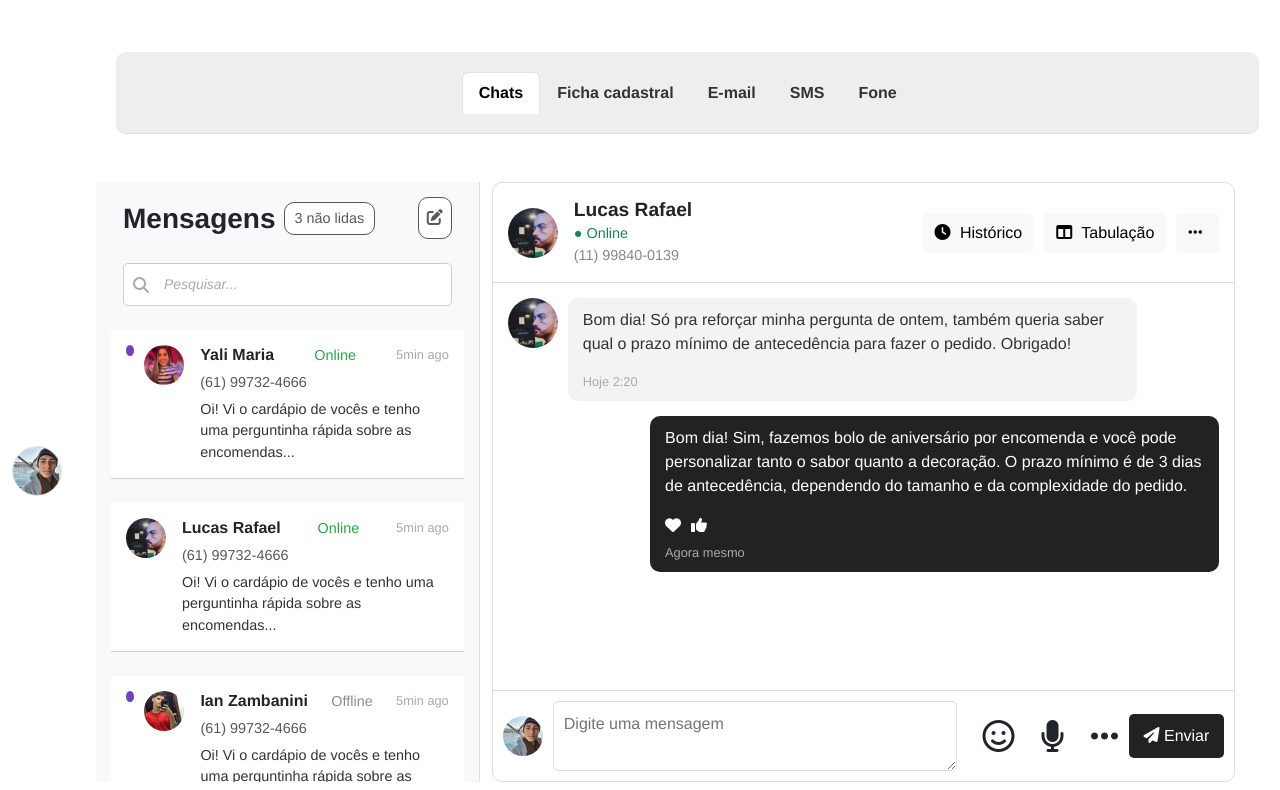
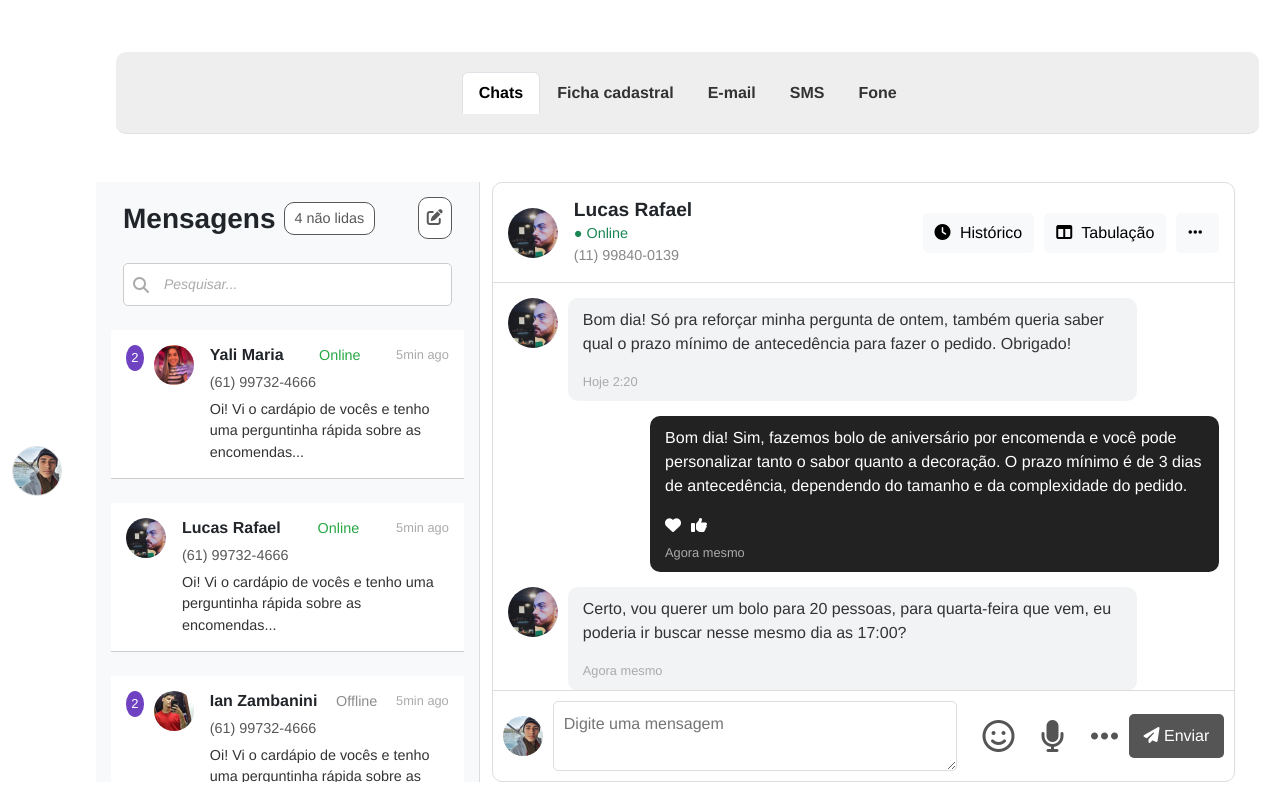
Before and after one commit to mateusmaranhao12/zap-facil, a Vue app: page /menu-usuario/conversas in a window 1280 px wide. Shown: the part 256-1046 px from the top of the page. Built offline with nearby package versions, Linux system fonts and the light colour scheme.

Commit message:
Update chats

```diff
--- a/src/components/Chat.vue
+++ b/src/components/Chat.vue
@@ -40,6 +40,30 @@
                 <span class="message-time">Agora mesmo</span>
             </div>
         </div>
+        <div class="message received">
+            <img src="../assets/imgs/user3.png" alt="Avatar" class="avatar">
+            <div class="message-content">
+                <p>Certo, vou querer um bolo para 20 pessoas, para quarta-feira que vem, eu poderia ir buscar nesse
+                    mesmo dia as 17:00?</p>
+                <span class="message-time">Agora mesmo</span>
+            </div>
+        </div>
+        <div class="message received">
+            <img src="../assets/imgs/user3.png" alt="Avatar" class="avatar">
+            <div class="message-content file-message">
+                <div class="file-header d-flex align-items-center justify-content-between">
+                    <span class="file-sender">Lucas Rafael</span>
+                    <span class="message-time">Agora mesmo</span>
+                </div>
+                <div class="file-content d-flex align-items-center">
+                    <i class="fa-solid fa-file-pdf fa-3x text-danger me-3"></i>
+                    <div>
+                        <p class="file-name">Pedido.PDF</p>
+                        <span class="file-size">1.2 MB</span>
+                    </div>
+                </div>
+            </div>
+        </div>
     </div>
 
     <!-- Rodapé do Chat -->
@@ -49,7 +73,28 @@
         <div class="icones-enviar">
             <i class="fa-regular fa-face-smile fa-2x ms-3"></i>
             <i class="fa-solid fa-microphone fa-2x ms-3"></i>
-            <i class="fa-solid fa-ellipsis fa-2x ms-3"></i>
+            <i class="fa-solid fa-ellipsis fa-2x ms-3 dropdown-toggle" id="dropdownMenuButton" data-bs-toggle="dropdown"
+                aria-expanded="false" style="cursor: pointer;">
+            </i>
+
+            <!-- Dropdown do Bootstrap -->
+            <ul class="dropdown-menu dropdown-menu-end" aria-labelledby="dropdownMenuButton">
+                <li>
+                    <a class="dropdown-item" href="#">
+                        <i class="fa-solid fa-paperclip"></i> Enviar documento
+                    </a>
+                </li>
+                <li>
+                    <a class="dropdown-item" href="#">
+                        <i class="fa-solid fa-pen"></i> Mensagens formatadas
+                    </a>
+                </li>
+                <li>
+                    <a class="dropdown-item" href="#">
+                        <i class="fa-solid fa-arrow-right-arrow-left"></i> Transferência
+                    </a>
+                </li>
+            </ul>
         </div>
         <button class="btn-send"><i class="fa-solid fa-paper-plane"></i> Enviar</button>
     </div>
--- a/src/components/Mensagens.vue
+++ b/src/components/Mensagens.vue
@@ -23,10 +23,13 @@
             </div>
 
             <!-- Lista de Cards com v-for -->
-            <div v-for="(message, index) in messages" :key="index" class="card-mensagem mt-4">
+            <div v-for="(message, index) in messages" :key="index" :class="{ 'active-message': message.active }"
+                @click="setActiveMessage(index)" class="card-mensagem mt-4">
                 <div class="d-flex align-items-start">
                     <!--Mensagem nao lida-->
-                    <div v-if="!message.lida" class="nao-lida"></div>
+                    <div v-if="!message.lida" class="nao-lida d-flex justify-content-center">
+                        <span>2</span>
+                    </div>
 
                     <!-- Avatar -->
                     <img :src="require(`../assets/imgs/${message.avatar}`)" alt="Avatar" class="avatar img-fluid" />
@@ -99,6 +102,15 @@ export default {
                     status: 'offline',
                     lida: false
                 },
+                {
+                    name: 'Enzo Levy',
+                    avatar: 'user7.png',
+                    time: '5min ago',
+                    phone: '(61) 99732-4666',
+                    text: 'Oi! Vi o cardápio de vocês e tenho uma perguntinha rápida sobre as encomendas...',
+                    status: 'offline',
+                    lida: false
+                },
             ],
         }
     },
@@ -109,5 +121,14 @@ export default {
             return this.messages.filter(message => !message.lida).length
         },
     },
+
+    methods: {
+        //Conversa ativa
+        setActiveMessage(index) {
+            this.messages.forEach((message, i) => {
+                message.active = i === index // Marca apenas a mensagem clicada como ativa
+            })
+        }
+    }
 }
 </script>
--- a/src/components/Navbar1.vue
+++ b/src/components/Navbar1.vue
@@ -9,7 +9,7 @@
             <span class="me-3">Ver todos</span>
             <i class="fa-solid fa-arrow-right me-3"></i>
             <span style="background-color: rgb(248, 248, 248); border-radius: 10px; padding: 10px;">
-                Yali Maria
+                Lucas Rafael
             </span>
         </div>
 
--- a/src/scss/menu.scss
+++ b/src/scss/menu.scss
@@ -1,4 +1,15 @@
 @import 'variaveis';
+
+* {
+    margin: 0;
+    padding: 0;
+    box-sizing: border-box;
+}
+
+html,
+body {
+    overflow-x: hidden;
+}
 
 .nav-aside {
     max-width: 6%;
@@ -51,7 +62,7 @@
 .img-usuario {
     width: 50px;
     height: 50px;
-    cursor: pointer;
+    cursor: $pointer;
 }
 
 .conteudo-principal {
@@ -319,7 +330,7 @@
         border-radius: 10px;
         border: 1px solid #585858;
         padding: 8px;
-        cursor: pointer;
+        cursor: $pointer;
 
         i {
             color: #585858;
@@ -341,12 +352,17 @@
     }
 
     .nao-lida {
-        width: 18px;
-        height: 11px;
         background-color: #6f42c1;
+        width: 10%;
         border-radius: 50%;
         margin-right: 10px;
         display: inline-block;
+        padding: 3px;
+
+        span {
+            color: $white;
+            font-size: 13px;
+        }
     }
 
     .input-mensagens {
@@ -421,7 +437,11 @@
 
         &:hover {
             background-color: #e6e6e6;
-            cursor: pointer;
+            cursor: $pointer;
+        }
+
+        &.active-message {
+            background-color: #d6d6d6; /* Cor de destaque */
         }
     }
 }
@@ -479,7 +499,7 @@
             border: none;
             padding: 8px 12px;
             border-radius: 5px;
-            cursor: pointer;
+            cursor: $pointer;
             margin-left: 10px;
 
             i {
@@ -492,7 +512,6 @@
         }
     }
 
-    /* Corpo do Chat */
     /* Corpo do Chat */
     .chat-body {
         flex: 1;
@@ -527,6 +546,63 @@
                     overflow-wrap: break-word;
                     /* Compatibilidade adicional */
                 }
+
+                .file-message {
+                    border: 1px solid #ddd;
+                    border-radius: 10px;
+                    padding: 15px 20px;
+                    background-color: #f9f9f9;
+                    max-width: 80%;
+                    box-shadow: 0 4px 6px rgba(0, 0, 0, 0.1);
+                    margin-bottom: 20px;
+                    cursor: $pointer;
+                    transition: background-color .3s ease;
+
+                    &:hover {
+                        background-color: #e2e2e2;
+                    }
+
+                    .file-header {
+                        margin-bottom: 15px;
+                        /* Espaçamento maior entre o cabeçalho e o conteúdo */
+
+                        .file-sender {
+                            font-weight: bold;
+                            font-size: 0.95rem;
+                            margin-right: 10px;
+                            /* Espaçamento entre o nome e o tempo */
+                        }
+
+                        .message-time {
+                            font-size: 0.85rem;
+                            color: #aaa;
+                        }
+                    }
+
+                    .file-content {
+                        display: flex;
+                        align-items: center;
+                        gap: 15px;
+                        /* Aumentado o espaçamento entre o ícone e o texto */
+
+                        .file-name {
+                            font-weight: bold;
+                            margin: 0;
+                            color: #333;
+                        }
+
+                        .file-size {
+                            font-size: 0.85rem;
+                            color: #666;
+                        }
+
+                        i {
+                            color: #e3342f;
+                            /* Cor vermelha para o ícone PDF */
+                        }
+                    }
+                }
+
             }
 
             /* Mensagens enviadas */
@@ -550,7 +626,7 @@
 
                         i {
                             margin-right: 10px;
-                            cursor: pointer;
+                            cursor: $pointer;
 
                             &:hover {
                                 color: #ff0000;
@@ -603,7 +679,9 @@
 
             i {
                 margin: 0 10px;
-                cursor: pointer;
+                cursor: $pointer;
+                color: #555;
+                transition: .3s color ease;
 
                 &:hover {
                     color: #222;
@@ -618,23 +696,46 @@
             }
         }
 
-
-        .fa-ellipsis {
-            margin-right: 15px;
-        }
-
         .btn-send {
-            background-color: #222;
+            background-color: #555;
             border: none;
             color: #fff;
             padding: 10px 15px;
             border-radius: 5px;
-            cursor: pointer;
+            cursor: $pointer;
+            transition: .3s background-color ease;
 
             &:hover {
                 background-color: #111;
             }
         }
+
+        .dropdown-menu {
+            border-radius: 10px;
+            box-shadow: 0 4px 6px rgba(0, 0, 0, 0.1);
+            padding: 10px;
+
+            .dropdown-item {
+                display: flex;
+                align-items: center;
+                gap: 10px;
+                color: #333;
+
+                &:hover {
+                    background-color: #e6e6e6;
+                }
+
+                i {
+                    color: #555;
+                }
+            }
+        }
+
+        .dropdown-toggle::after {
+            display: none !important;
+            /* Oculta a seta do dropdown */
+        }
+
     }
 }
 
--- a/src/scss/variaveis.scss
+++ b/src/scss/variaveis.scss
@@ -16,6 +16,7 @@ $block: block;
 
 //Others
 $none: none;
+$pointer: pointer;
 
 //Text
 $bold: bold;
```
Also changed, not shown: src/assets/imgs/user7.png (added).
